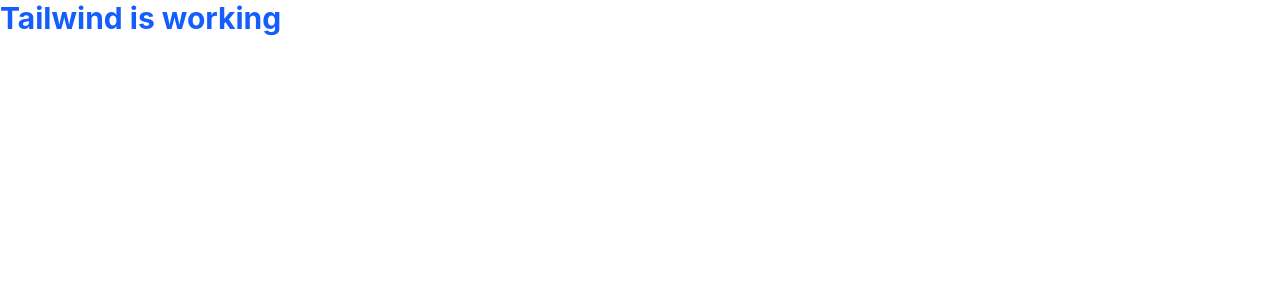
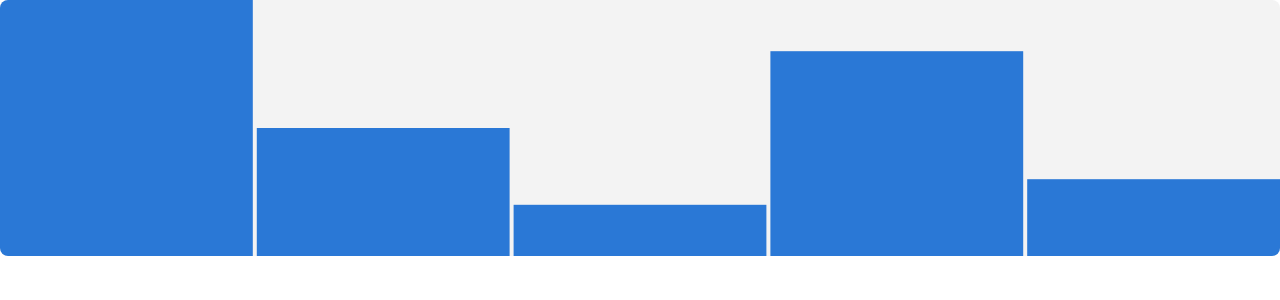
Before and after one commit to JameNori/algorithm-visualizer, a React (Vite) app: page / in a window 1280 px wide. Shown: the top 300 px of the page. Built offline with nearby package versions, Linux system fonts and the light colour scheme.

Commit message:
feat: wire ArrayBarChart into App with sample data

```diff
--- a/src/App.tsx
+++ b/src/App.tsx
@@ -1,5 +1,8 @@
+import { ArrayBarChart } from "./components/ArrayBarChart";
+import { createInitialBars } from "./algorithms/utils";
+
 function App() {
-  return <h1 className="text-3xl font-bold text-blue-600">Tailwind is working</h1>
+  return <ArrayBarChart bars={createInitialBars([100, 50, 20, 80, 30])} />;
 }
 
-export default App
+export default App;
```
